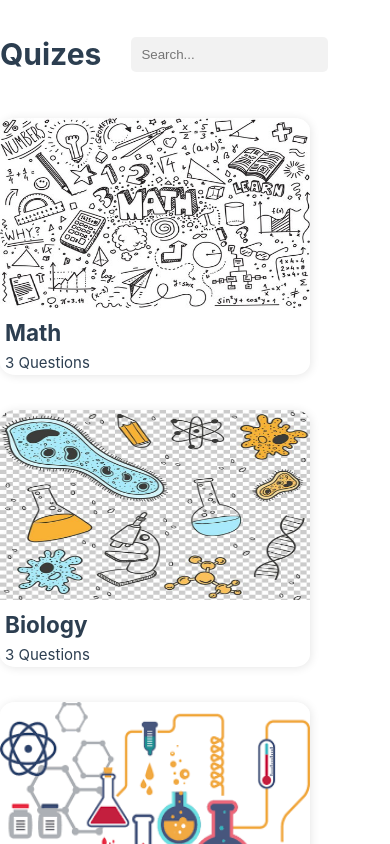
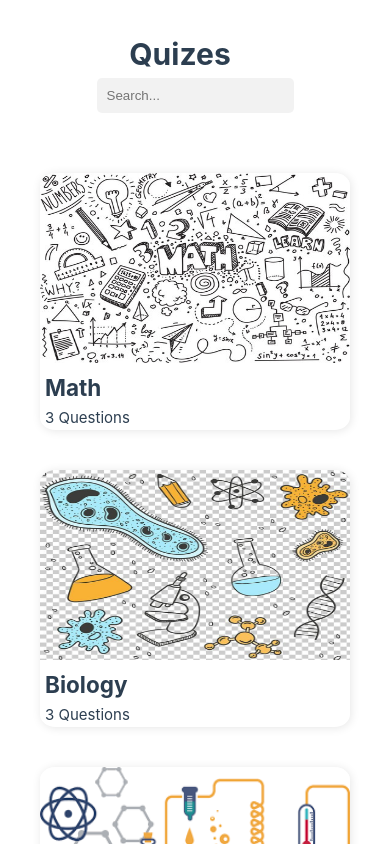
Before and after one commit to UdohLawrence/4.quiz-app, a Vue app: page / in a window 390 px wide. Shown: the top 844 px of the page. Built offline with nearby package versions, Linux system fonts and the light colour scheme.

Commit message:
optimized for mobile devices

```diff
--- a/src/App.vue
+++ b/src/App.vue
@@ -36,6 +36,7 @@
 <style scoped>
   .container{
     max-width: 1000px;
+    width: 80%;
     margin: 0 auto;
   }
   header{
@@ -43,6 +44,7 @@
     margin-top: 30px;
     margin-bottom: 10px;
     align-items: center;
+    justify-content: space-between;
   }
   header h1{
     font-weight: bold;
@@ -59,5 +61,17 @@
     flex-wrap:wrap;
     margin-top: 40px;
   }
+  @media(max-width:500px){
+    .container{
+      width: 80%;
+      margin: 0 auto;
+    }
+    header{
+      flex-direction: column;
+    }
+    .options-container{
+      flex-direction: column;
+    }
+  }
 
 </style>
--- a/src/components/Card.vue
+++ b/src/components/Card.vue
@@ -18,11 +18,11 @@
      /* CARD */
   .card{
     width: 310px;
+    max-width: 100%;
     overflow: hidden;
     border-radius: 5%;
     box-shadow: 1px 1px 10px rgba(0,0,0,0.1);
-    margin-bottom: 35px;
-    margin-right: 20px;
+    margin: 20px auto;
     cursor: pointer;
   }
   .card img{
```
